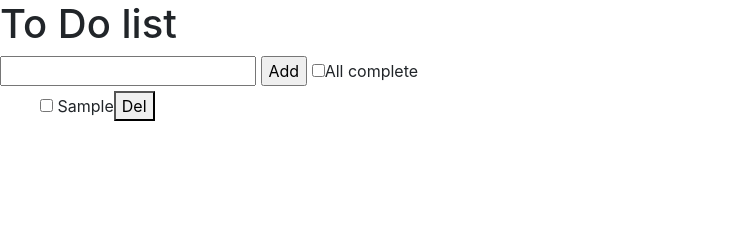
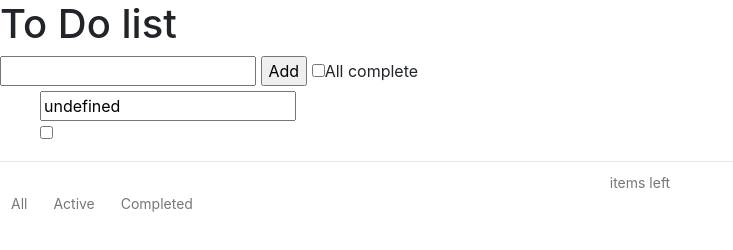
Before and after one commit to Nadinchik/ToDo, a plain HTML site: page index.html in a window 1280 px wide. Both pictures are taken after typing "Sample" into the empty fields and a click on the input "Add". Shown: the whole page, without its empty margins (0-733 px from the left). Drawn offline with nearby package versions, Linux system fonts and the light colour scheme.

Commit message:
Checkbox

```diff
--- a/index.html
+++ b/index.html
@@ -13,7 +13,7 @@
 
 <div id="header" class="head">
     <h1>To Do list</h1>
-    <input type="text" id="myInput">
+    <input type="text" id="todoInput">
     <input type="submit" id="addBtn" value="Add">
     <input id="allToggle" type="checkbox"><label for="allToggle">All complete</label>
 </div>
--- a/js/js.js
+++ b/js/js.js
@@ -3,33 +3,41 @@ $(document).ready (function($) {
     addTask();
     let todos = [];
 
+   function appendTodo(){
+       $('#todoList').find('li').remove();
+       $(todos).each(function(i,t) {
+           $('#todoList').append('<li class="'+ i.status +'">'+
+       '<input class="textTask" type="text" value='+ i.textTodo +'>'+
+       '<input class="toggle" type="checkbox" id="'+ i +'"' +
+               + (i.taskId == 'completed' ? ' checked ' : '' ) + '>' +
+       '<button class="close" id="'+ i +'"></button></li>');
+       });
+       if (todos.status === "completed") {
+           $('#todoList .toggle').prop('checked', true);
+       } else if (todos.status === "active") {
+           $('#todoList .toggle').prop('checked', false);
+       }
+
+   }
+
 
     function addTask() {
         $("#addBtn").click(function () {
-            let valueTask =$("#myInput").val();
+            let valueTask =$("#todoInput").val();
             const todo ={textTodo:valueTask,
-                         id:Math.random(),
+                         taskId:Math.random(),
                          status:false,}
             if(!(valueTask.trim())){
                 alert("Enter text!")
             }
+            $('#footer').show();
             todos.push(todo);
-
-            let addElem="<li id='"+todo.id+"'>" +
-                "<input type='checkbox'" +
-                " name='todoDone'"+
-                " class='todoDone'"+
-                " value='" + valueTask + "'/> " +
-                valueTask +
-                "<button class='delTodo'>Del</button></li>";
-            $("#todoList").append(addElem);
-
+            appendTodo();
             console.log(todos);
-            $("#myInput").val("");
-
+            $("#todoInput").val("");
         });
 
-        $('#myInput').keydown(function(eventObject){
+        $('#todoInput').keydown(function(eventObject){
             if (eventObject.keyCode == 13) {
                 $("#addBtn").click();
                 return false;
@@ -38,8 +46,10 @@ $(document).ready (function($) {
         });
     }
 
+
+
+   //Удаление задачи
     $('#todoList').on('click', '.delTodo', function () {
-
          const idForDelete = $(this).parent().attr("id");
           let indexForDeleteTodoArray;
           todos.forEach((todo, i)=>{
@@ -47,24 +57,13 @@ $(document).ready (function($) {
                   indexForDeleteTodoArray=i;
               }
           });
-          todos.splice(idForDelete, 1)
+          todos.splice(indexForDeleteTodoArray, 1)
           $(this).parent().empty();
           console.log(todos)
     });
 
 
-    function completeTodoItem() {
-        $(this).parent().toggleClass("strike");
-    }
-
-    $('#todoList').on('click', function (ev) {
-        if (ev.target.tagName === 'li') {
-            ev.target.classList.toggle('checked');
-        }
-    }, false);
 
 
 
-    $(document).on('click', ".todo-item-done", completeTodoItem)
-
 });
--- a/style/style.css
+++ b/style/style.css
@@ -8,7 +8,6 @@ body {
     text-align: center;
     background-color: #3c6dc5;
     color: white;
-    font-family: helvetica;
 }
 
 h1 {
@@ -31,3 +30,109 @@ ul {
 .strike {
     text-decoration: line-through;
 }
+#footer {
+    color: #777777;
+    padding: 10px 15px;
+    height: 20px;
+    text-align: center;
+    border-top: 1px solid #e6e6e6;
+    font-size: 14px;
+}
+
+#footer:before {
+    content: '';
+    position: absolute;
+    right: 0;
+    bottom: 0;
+    left: 0;
+    height: 50px;
+    overflow: hidden;
+    box-shadow: 0 1px 1px rgba(0, 0, 0, 0.2), 0 8px 0 -3px #f6f6f6, 0 9px 1px -3px rgba(0, 0, 0, 0.2), 0 16px 0 -6px #f6f6f6, 0 17px 2px -6px rgba(0, 0, 0, 0.2);
+}
+
+.todo-count {
+    float: left;
+    text-align: left;
+}
+
+.todo-count strong {
+    font-weight: 300;
+}
+
+#filters {
+    margin: 0;
+    padding: 0;
+    list-style: none;
+    position: absolute;
+    right: 0;
+    left: 0;
+}
+
+ul, menu, dir {
+    display: block;
+    list-style-type: disc;
+    -webkit-margin-before: 1em;
+    -webkit-margin-after: 1em;
+    -webkit-margin-start: 0;
+    -webkit-margin-end: 0;
+    -webkit-padding-start: 40px;
+}
+
+#filters li {
+    display: inline;
+}
+
+li {
+    display: list-item;
+    text-align: -webkit-match-parent;
+}
+
+#filters li a.active{
+    border-color: rgba(175, 47, 47, 0.2);
+}
+
+#filters li a:active {
+    border-color: rgba(175, 47, 47, 0.2);
+}
+
+#filters li a:hover {
+    border-color: rgba(175, 47, 47, 0.1);
+}
+
+#filters li a {
+    color: inherit;
+    margin: 3px;
+    padding: 3px 7px;
+    text-decoration: none;
+    border: 1px solid transparent;
+    border-radius: 3px;
+}
+
+#clear-completed {
+    position: relative;
+    float: right;
+    line-height: 20px;
+    text-decoration: none;
+    cursor: pointer;
+    outline: none;
+}
+
+
+/* FOOTER */
+footer {
+    margin: auto 0;
+    color: #bfbfbf;
+    font-size: 10px;
+    text-shadow: 0 1px 0 rgba(255, 255, 255, 0.5);
+    text-align: center;
+}
+
+footer p {
+    line-height: 1;
+}
+
+footer a {
+    color: inherit;
+    text-decoration: none;
+    font-weight: 400;
+}
```
